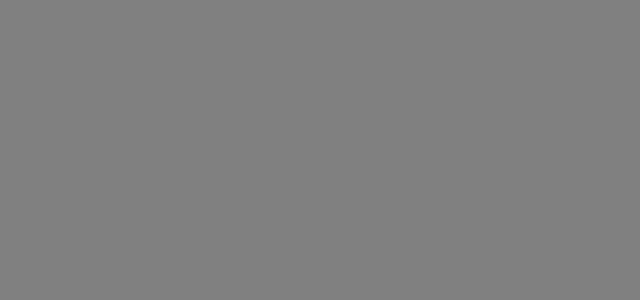
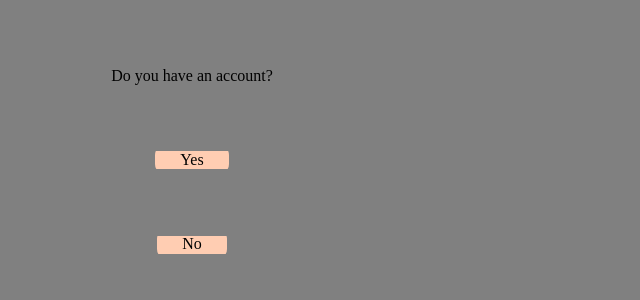
Before and after one commit to jkor2/blog_post_fullstack, a React (Create React App) app in the folder frontend/: page /posts/admin/access in a window 1280 px wide. Before the commit this address had no page. Shown: the top 300 px of the page, without its empty margins (0-640 px from the left). Built offline with nearby package versions, Linux system fonts and the light colour scheme; no server answers.

Commit message:
Admin access route created for auth'd users

```diff
--- a/frontend/src/App.js
+++ b/frontend/src/App.js
@@ -6,6 +6,7 @@ import Signup from "./Components/signup";
 import Posts from "./Components/posts";
 import CreatePost from "./Components/creatpost";
 import "./styles.css";
+import AdminAccess from "./Components/adminAccess";
 
 function App() {
   return (
@@ -17,6 +18,7 @@ function App() {
           <Route exact path="/signup" element={<Signup />} />
           <Route exact path="/posts" element={<Posts />} />
           <Route exact path="/posts/admin/create" element={<CreatePost />} />
+          <Route exact path="/posts/admin/access" element={<AdminAccess />} />
         </Routes>
       </Router>
     </div>
--- /dev/null
+++ b/frontend/src/Components/adminAccess.js
@@ -0,0 +1,57 @@
+import React from "react";
+
+export default function AdminAccess() {
+  const [data, setData] = React.useState([]);
+  const [display, setDisplay] = React.useState(false);
+  const token = localStorage.getItem("token");
+  React.useEffect(() => {
+    fetch("/posts/admin/create", {
+      method: "GET",
+      headers: {
+        Authorization: `Bearer ${token}`,
+        "Content-Type": "application/json",
+      },
+    })
+      .then((res) => res.json())
+      .then((data) => setData(data));
+
+    setTimeout(() => {
+      setDisplay(true);
+    }, "500");
+  }, []);
+
+  return (
+    <div className="container">
+      {data.status !== 200 ? (
+        <div className="holder-account-quest">
+          <div>Do you have an account?</div>
+          <div>
+            <a href="login" className="button-ques">
+              Yes
+            </a>
+          </div>
+          <div>
+            <a href="signup" className="button-ques">
+              No
+            </a>
+          </div>
+        </div>
+      ) : (
+        <div>
+          {data.authData.user.canPost !== true ? (
+            <div>
+              <h1>No access</h1>
+              <div> Will redirect back to the home page</div>
+            </div>
+          ) : (
+            <div className="container-two">
+              <div className="vh">
+                <h1>User Has Admin Access</h1>
+              </div>
+            </div>
+          )}
+        </div>
+      )}
+    </div>
+  );
+}
```
